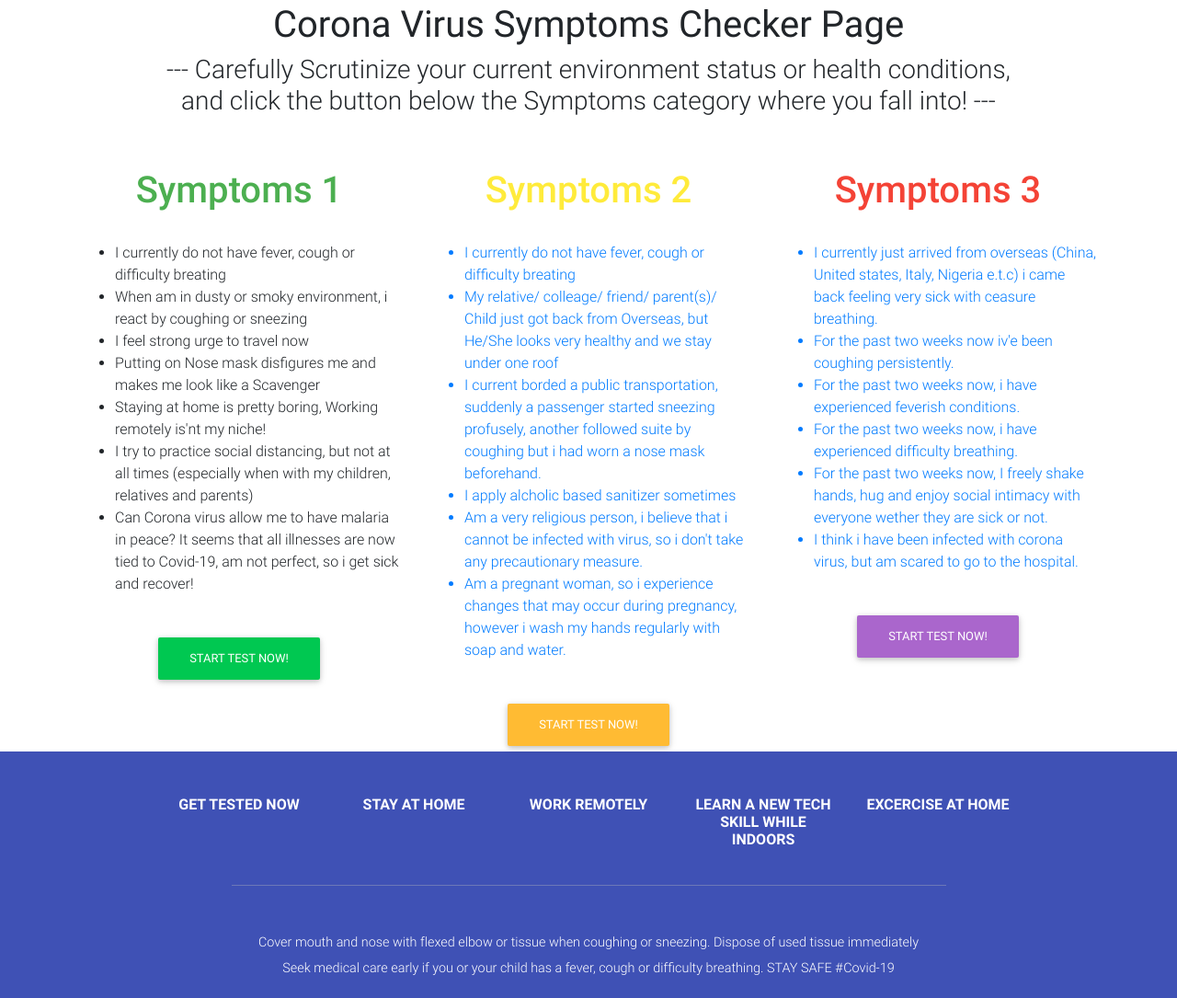
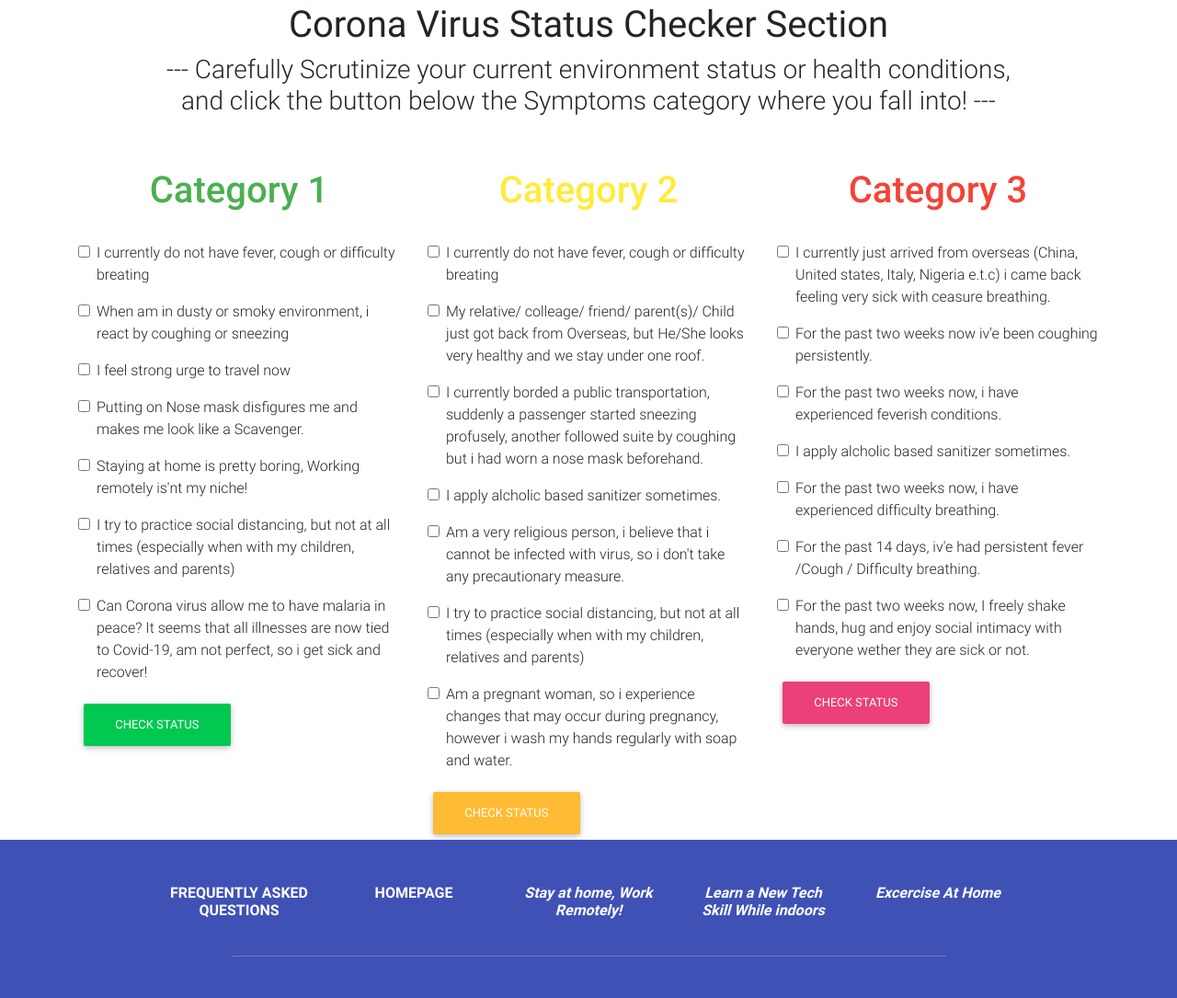
Before and after one commit to Clement313/The-covid-checker, a plain HTML site: page symptoms.html in a window 1280 px wide. Shown: the part 1187-2272 px from the top of the page at 92% size. Drawn offline with Linux system fonts and the light colour scheme.

Commit message:
first commit

```diff
--- a/symptoms.html
+++ b/symptoms.html
@@ -102,6 +102,7 @@
       </div>
 
     </div>
+    <div id="carousel-example-1z" class="carousel slide carousel-fade"></div>
   </nav>
   <!-- Navbar -->
   <!-- data-ride="carousel" -->
@@ -176,53 +177,119 @@
     </section>
     <!--Section: Content-->
 
-
   </div>
 
 
 <!-- Jumbotron -->
-  <h1 style="text-align:center;"> <strong>Corona Virus Symptoms Checker Page</strong>  </h1>
+  <h1 style="text-align:center;"> <strong>Corona Virus Status Checker Section</strong>  </h1>
   <h3 style="text-align:center;">--- Carefully Scrutinize your current environment status or health conditions, <br> and click the button below the Symptoms category where you fall into! --- </h3> <br> <br>
 
   <div class="container">
     <div class="row">
-      <div class="col-md-4"><h1  class="h1 green-text"style="text-align:center;">Symptoms 1</h1>  <br>
-        <ul>
-          <li>I currently do not have fever, cough or difficulty breating</li>
-          <li>When am in dusty or smoky environment, i react by coughing or sneezing</li>
-          <li>I feel strong urge to travel now</li>
-          <li>Putting on Nose mask disfigures me and makes me look like a Scavenger</li>
-          <li>Staying at home is pretty boring, Working remotely is'nt my niche!</li>
-          <li>I try to practice social distancing, but not at all times (especially when with my children, relatives and parents)</li>
-          <li>Can Corona virus allow me to have malaria in peace? It seems that all illnesses are now tied to Covid-19, am not perfect, so i get sick and recover!</li>
-        </ul>
-         <br> <div class="text-center"> <a href="testResult1.html"><button type="button" class="btn btn-success btn-rounded">Start Test Now!</button></div>
+      <div class="col-md-4"><h1  class="h1 green-text"style="text-align:center;">Category 1</h1>  <br>
+        <form action="testResult1.html">
+          <div class="form-group form-check">
+            <input type="checkbox" class="form-check-input" id="exampleCheck1" required>
+           <label class="form-check-label" for="exampleCheck1">I currently do not have fever, cough or difficulty breating</label>
+         </div>
+          <div class="form-group form-check">
+            <input type="checkbox" class="form-check-input" id="exampleCheck1" >
+           <label class="form-check-label" for="exampleCheck1">When am in dusty or smoky environment, i react by coughing or sneezing</label>
+         </div>
+          <div class="form-group form-check">
+            <input type="checkbox" class="form-check-input" id="exampleCheck1" >
+           <label class="form-check-label" for="exampleCheck1">I feel strong urge to travel now</label>
+         </div>
+          <div class="form-group form-check">
+            <input type="checkbox" class="form-check-input" id="exampleCheck1" >
+           <label class="form-check-label" for="exampleCheck1">Putting on Nose mask disfigures me and makes me look like a Scavenger.</label>
+         </div>
+          <div class="form-group form-check">
+            <input type="checkbox" class="form-check-input" id="exampleCheck1" >
+           <label class="form-check-label" for="exampleCheck1">Staying at home is pretty boring, Working remotely is'nt my niche!</label>
+         </div>
+           <div class="form-group form-check">
+            <input type="checkbox" class="form-check-input" id="exampleCheck1" >
+           <label class="form-check-label" for="exampleCheck1">I try to practice social distancing, but not at all times (especially when with my children, relatives and parents)</label>
+         </div>
+          <div class="form-group form-check">
+            <input type="checkbox" class="form-check-input" id="exampleCheck1" >
+           <label class="form-check-label" for="exampleCheck1">Can Corona virus allow me to have malaria in peace? It seems that all illnesses are now tied to Covid-19, am not perfect, so i get sick and recover!</label>
+         </div>
+
+           <button type="submit" class="btn btn-success btn-rounded">Check Status</button>
+         </form>
 
         </div>
 
-      <div class="col-md-4"><h1 class="h1 yellow-text" style="text-align:center;">Symptoms 2</h1>  <br>
-        <ul>
-          <li>I currently do not have fever, cough or difficulty breating</li>
-          <li>My relative/ colleage/ friend/ parent(s)/ Child just got back from Overseas, but He/She looks very healthy and we stay under one roof</li>
-          <li>I current borded a public transportation, suddenly a passenger started sneezing profusely, another followed suite by coughing but i had worn a nose mask beforehand.</li>
-          <li>I apply alcholic based sanitizer sometimes </li>
-          <li> Am a very religious person, i believe that i cannot be infected with virus, so i don't take any precautionary measure.</li>
-          <li> Am a pregnant woman, so i experience changes that may occur during pregnancy, however i wash my hands regularly with soap and water.</li>
-        </ul>
-        <br> <div class="text-center"> <a href="testResult2.html"><button type="button" class="btn btn-warning btn-rounded">Start Test Now! </button></div>
-
+      <div class="col-md-4"><h1 class="h1 yellow-text" style="text-align:center;">Category 2</h1>  <br>
+        <form action="testResult2.html">
+          <div class="form-group form-check">
+            <input type="checkbox" class="form-check-input" id="exampleCheck1" required>
+           <label class="form-check-label" for="exampleCheck1">I currently do not have fever, cough or difficulty breating</label>
+         </div>
+          <div class="form-group form-check">
+            <input type="checkbox" class="form-check-input" id="exampleCheck1" >
+           <label class="form-check-label" for="exampleCheck1">My relative/ colleage/ friend/ parent(s)/ Child just got back from Overseas, but He/She looks very healthy and we stay under one roof.</label>
+         </div>
+          <div class="form-group form-check">
+            <input type="checkbox" class="form-check-input" id="exampleCheck1" >
+           <label class="form-check-label" for="exampleCheck1">I currently borded a public transportation, suddenly a passenger started sneezing profusely, another followed suite by coughing but i had worn a nose mask beforehand.</label>
+         </div>
+          <div class="form-group form-check">
+            <input type="checkbox" class="form-check-input" id="exampleCheck1" >
+           <label class="form-check-label" for="exampleCheck1">I apply alcholic based sanitizer sometimes.</label>
+         </div>
+          <div class="form-group form-check">
+            <input type="checkbox" class="form-check-input" id="exampleCheck1" >
+           <label class="form-check-label" for="exampleCheck1">Am a very religious person, i believe that i cannot be infected with virus, so i don't take any precautionary measure.</label>
+         </div>
+           <div class="form-group form-check">
+            <input type="checkbox" class="form-check-input" id="exampleCheck1" >
+           <label class="form-check-label" for="exampleCheck1">I try to practice social distancing, but not at all times (especially when with my children, relatives and parents)</label>
+         </div>
+          <div class="form-group form-check">
+            <input type="checkbox" class="form-check-input" id="exampleCheck1" >
+           <label class="form-check-label" for="exampleCheck1">Am a pregnant woman, so i experience changes that may occur during pregnancy, however i wash my hands regularly with soap and water.</label>
+         </div>
+         <button type="submit" class="btn btn-warning btn-rounded">Check Status </button>
+        </form>
         </div>
 
-      <div class="col-md-4"><h1 class="h1 red-text"  style="text-align:center;">Symptoms 3</h1>  <br>
-        <ul>
-          <li>I currently just arrived from overseas (China, United states, Italy, Nigeria e.t.c) i came back feeling very sick with ceasure breathing.</li>
-          <li>For the past two weeks now iv'e been coughing persistently.</li>
-          <li>For the past two weeks now, i have experienced feverish conditions. </li>
-          <li>For the past two weeks now, i have experienced difficulty breathing.</li>
-          <li>For the past two weeks now, I freely shake hands, hug and enjoy social intimacy with everyone wether they are sick or not.</li>
-          <li>I think i have been infected with corona virus, but am scared to go to the hospital.</li>
-        </ul>
-        <br> <div class="text-center"><a href="testResult3.html"><button type="button" class="btn btn-secondary">Start Test Now! </button></div>
+
+
+      <div class="col-md-4"><h1 class="h1 red-text"  style="text-align:center;">Category 3</h1>  <br>
+        <form action="testResult3.html">
+          <div class="form-group form-check">
+            <input type="checkbox" class="form-check-input" id="exampleCheck1" >
+           <label class="form-check-label" for="exampleCheck1">I currently just arrived from overseas (China, United states, Italy, Nigeria e.t.c) i came back feeling very sick with ceasure breathing.</label>
+         </div>
+          <div class="form-group form-check">
+            <input type="checkbox" class="form-check-input" id="exampleCheck1" >
+           <label class="form-check-label" for="exampleCheck1">For the past two weeks now iv'e been coughing persistently.</label>
+         </div>
+          <div class="form-group form-check">
+            <input type="checkbox" class="form-check-input" id="exampleCheck1" >
+           <label class="form-check-label" for="exampleCheck1">For the past two weeks now, i have experienced feverish conditions.</label>
+         </div>
+          <div class="form-group form-check">
+            <input type="checkbox" class="form-check-input" id="exampleCheck1" >
+           <label class="form-check-label" for="exampleCheck1">I apply alcholic based sanitizer sometimes.</label>
+         </div>
+          <div class="form-group form-check">
+            <input type="checkbox" class="form-check-input" id="exampleCheck1" >
+           <label class="form-check-label" for="exampleCheck1">For the past two weeks now, i have experienced difficulty breathing.</label>
+         </div>
+           <div class="form-group form-check">
+            <input type="checkbox" class="form-check-input" id="exampleCheck1" required>
+           <label class="form-check-label" for="exampleCheck1"> For the past 14 days, iv'e had persistent fever /Cough / Difficulty breathing.</label>
+         </div>
+          <div class="form-group form-check">
+            <input type="checkbox" class="form-check-input" id="exampleCheck1" >
+           <label class="form-check-label" for="exampleCheck1">For the past two weeks now, I freely shake hands, hug and enjoy social intimacy with everyone wether they are sick or not.</label>
+         </div>
+         <button type="submit" class="btn btn-pink">Check Status </button>
+        </form>
 
       </div>
     </div>
@@ -246,7 +313,7 @@
       <!-- Grid column -->
       <div class="col-md-2 mb-3">
         <h6 class="text-uppercase font-weight-bold">
-          <a href="#!">Get Tested Now</a>
+          <a href="faq.html"> <strong>Frequently Asked Questions</strong> </a>
         </h6>
       </div>
       <!-- Grid column -->
@@ -254,31 +321,31 @@
       <!-- Grid column -->
       <div class="col-md-2 mb-3">
         <h6 class="text-uppercase font-weight-bold">
-          <a href="#!">Stay At HOME</a>
+          <a href="index.html"> <strong>HOMEPAGE</strong> </a>
         </h6>
       </div>
       <!-- Grid column -->
 
       <!-- Grid column -->
       <div class="col-md-2 mb-3">
-        <h6 class="text-uppercase font-weight-bold">
-          <a href="#!">Work Remotely</a>
+        <h6 class="text-camelcase font-weight-bold">
+          <a href="#!"> <em>Stay at home, Work Remotely!</em> </a>
         </h6>
       </div>
       <!-- Grid column -->
 
       <!-- Grid column -->
       <div class="col-md-2 mb-3">
-        <h6 class="text-uppercase font-weight-bold">
-          <a href="#!">Learn a New Tech Skill While indoors</a>
+        <h6 class="text-camelcase font-weight-bold">
+          <a href="#!"> <em>Learn a New Tech Skill While indoors</em> </a>
         </h6>
       </div>
       <!-- Grid column -->
 
       <!-- Grid column -->
       <div class="col-md-2 mb-3">
-        <h6 class="text-uppercase font-weight-bold">
-          <a href="#!">Excercise At Home</a>
+        <h6 class="text-camelcase font-weight-bold">
+          <a href="#!"> <em>Excercise At Home</em> </a>
         </h6>
       </div>
       <!-- Grid column -->
```
Also changed, not shown: index.html (+3 -3 lines), testResult1.html (+1 -1 lines), testResult3.html (+1 -1 lines), 3 other files.
